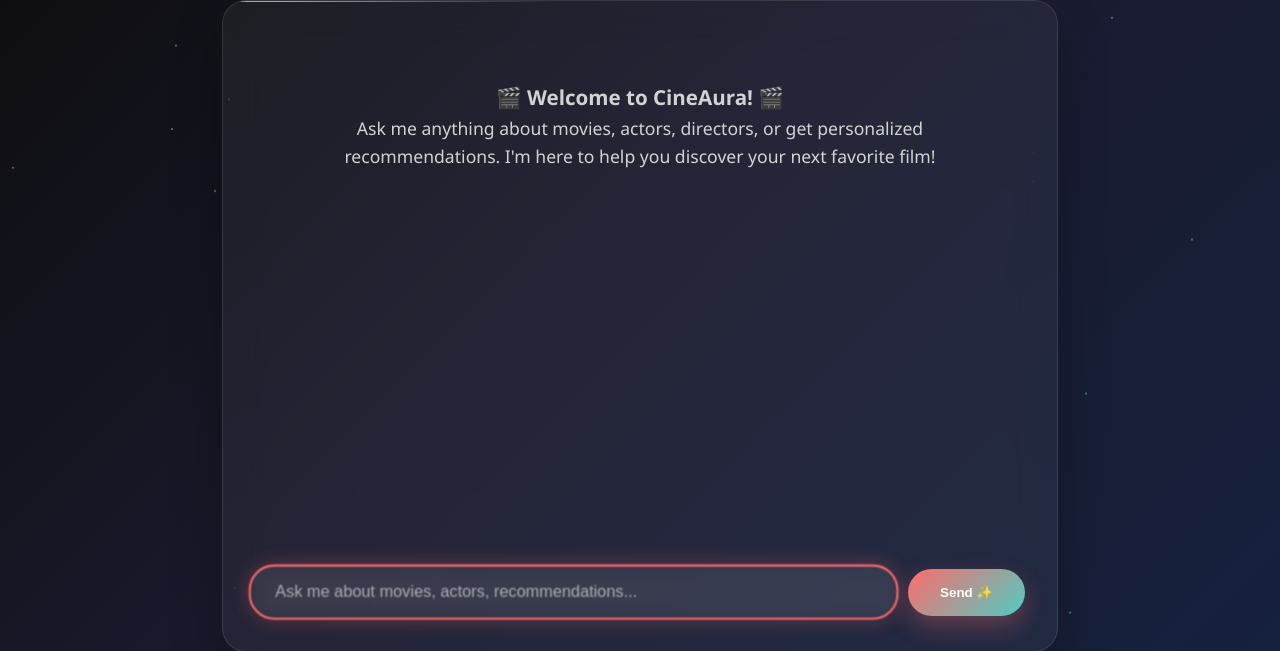
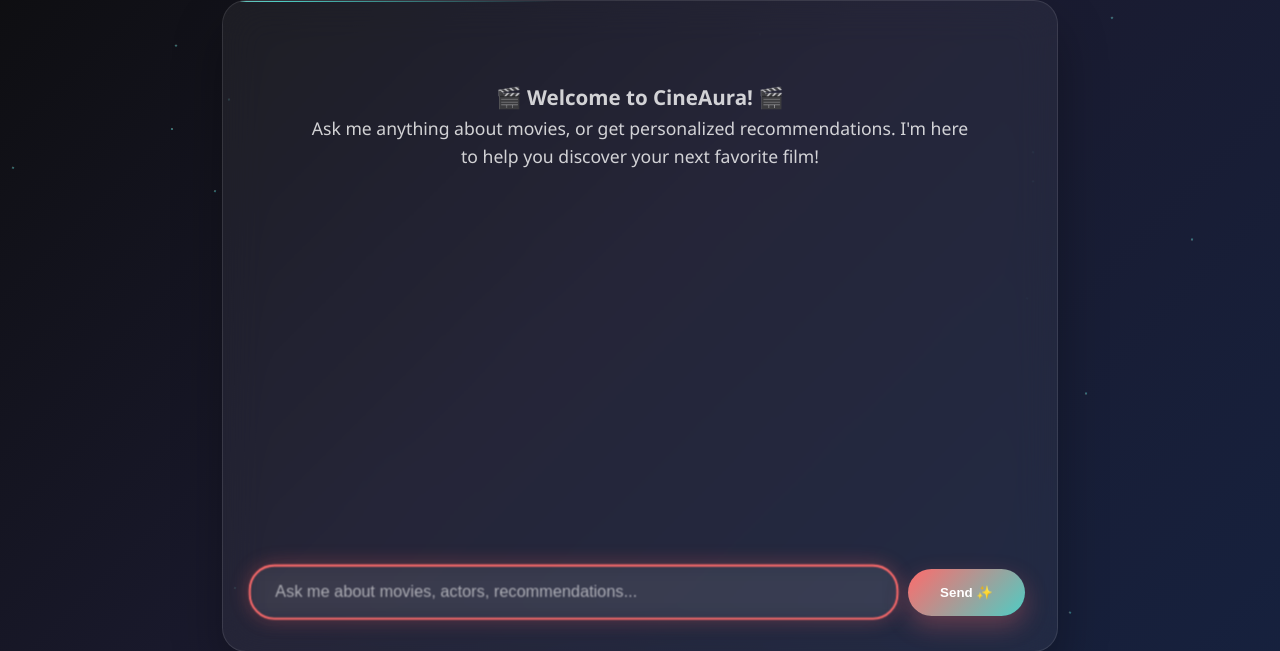
Before and after one commit to richujoseph/CineAura, a Flask app: page / in a window 1280 px wide. Shown: the part 175-826 px from the top of the page. Run offline with Flask 3, Linux system fonts and the light colour scheme.

Commit message:
Fix:Some known issues

```diff
--- a/chatbot/templates/index.html
+++ b/chatbot/templates/index.html
@@ -449,7 +449,7 @@
       <div class="messages" id="messages">
         <div class="welcome">
           <h3>🎬 Welcome to CineAura! 🎬</h3>
-          <p>Ask me anything about movies, actors, directors, or get personalized recommendations. I'm here to help you discover your next favorite film!</p>
+          <p>Ask me anything about movies, or get personalized recommendations. I'm here to help you discover your next favorite film!</p>
         </div>
       </div>
 
```
